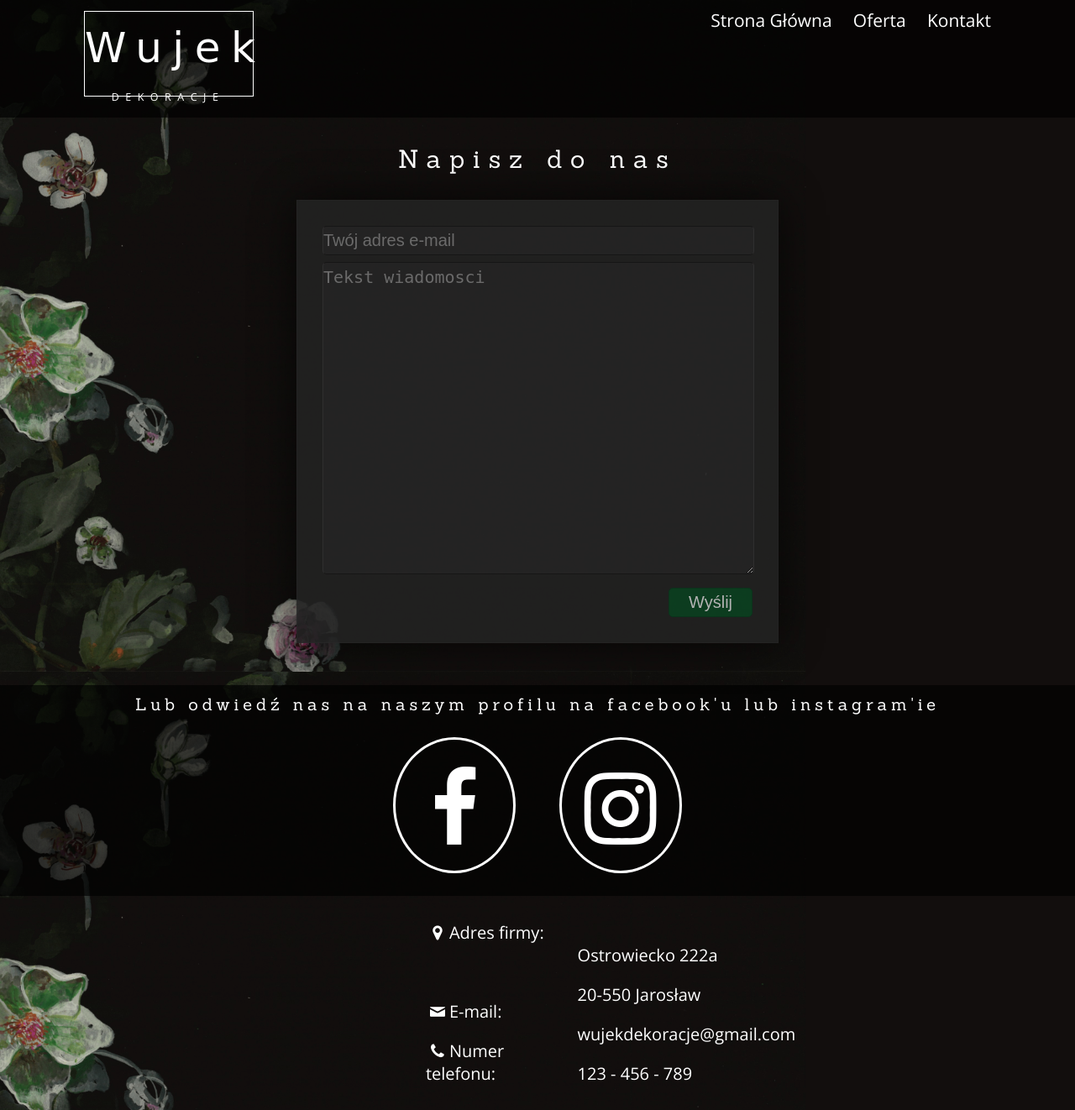
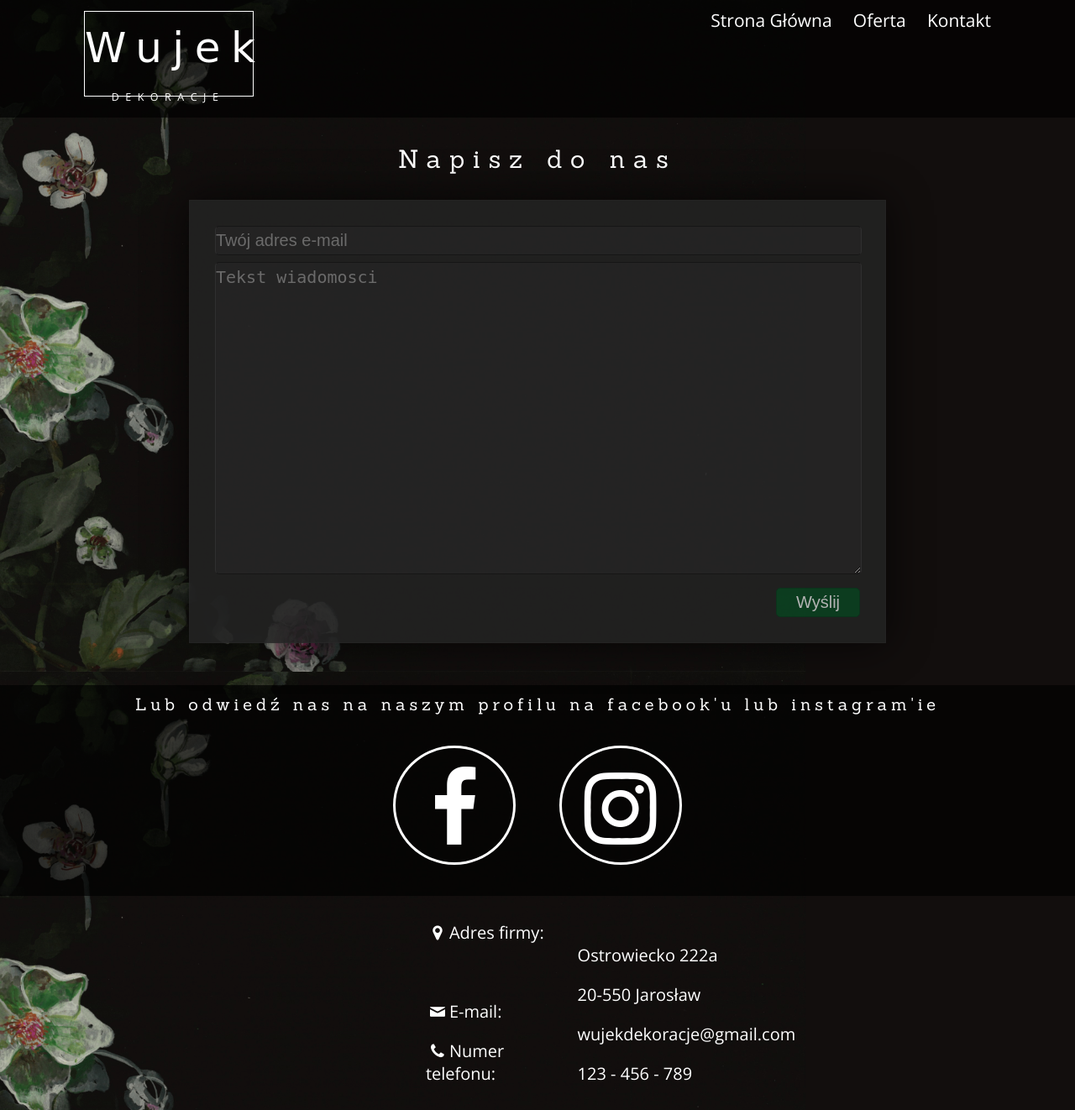
Before and after one commit to Joberooo/UncleDecoration, a PHP site: page /kontakt.html in a window 1280 px wide. Shown: the whole page at 84% size. Run offline with PHP 8.4, Linux system fonts and the light colour scheme; some web fonts are replaced.

Commit message:
Modify and add debug.log

```diff
--- a/css/kontakt.css
+++ b/css/kontakt.css
@@ -25,7 +25,7 @@ body
 }
 #kontenerKontakt #email #emailFormularz
 {
-	width:40%;
+	width:60%;
 	margin: 20px auto;
 	background: #222222;
 	padding: 30px;
@@ -141,7 +141,6 @@ input[type=submit]:hover
 }
 #kontenerKontakt #socialmedia #socialmediaLinki #kolumny #kolumnaLewa a{
 	font-size: 100px;
-	padding: 10px 0 10px;
 	border: 3px solid #FFF;
 	border-radius: 50%;
 }
@@ -150,7 +149,6 @@ input[type=submit]:hover
 }
 #kontenerKontakt #socialmedia #socialmediaLinki #kolumny  #kolumnaPrawa a{
 	font-size: 100px;
-	padding: 10px 0;
 	border: 3px solid #FFF;
 	border-radius: 50%;
 }
```
Also changed, not shown: 1 other file.
